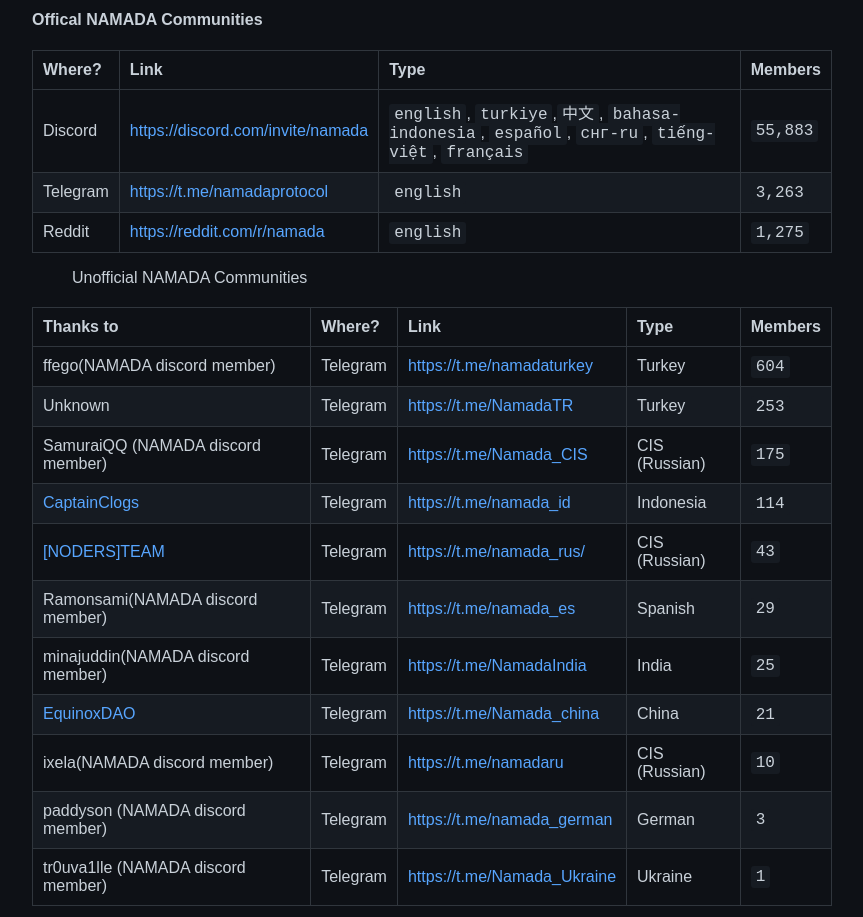
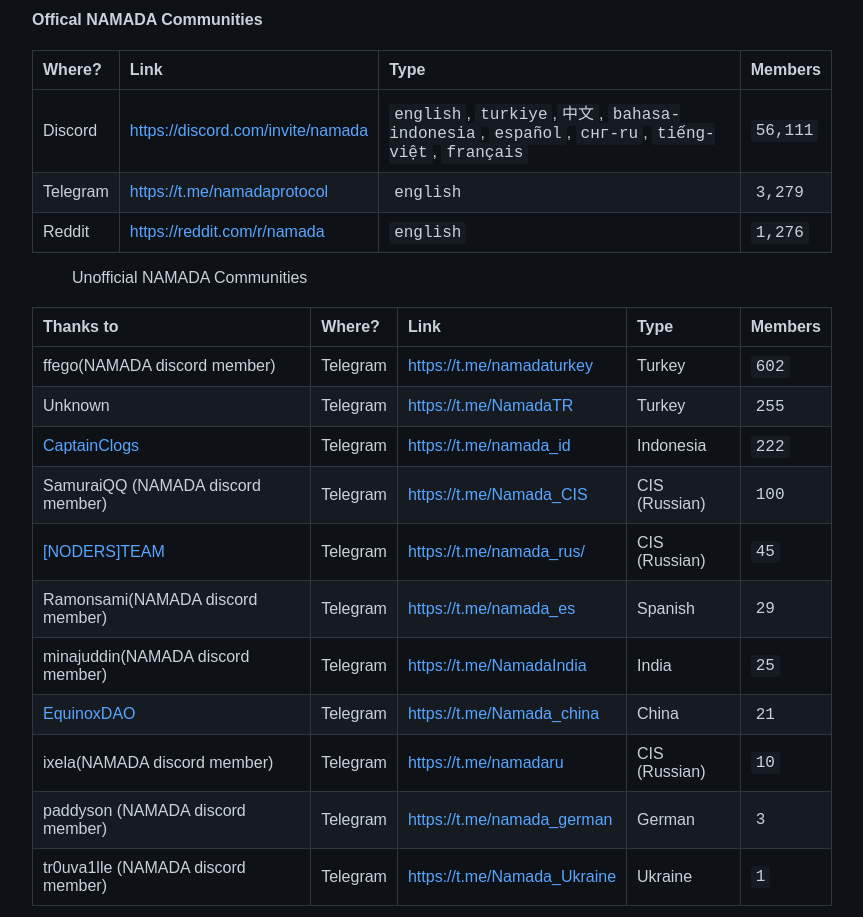
Before and after one commit to MELLIFERA-Labs/namada-awesome, a plain HTML site: page docs/index.html in a window 1280 px wide. Shown: the part 1740-2657 px from the top of the page, without its empty margins (208-1071 px from the left). Drawn offline with Linux system fonts and the light colour scheme.

Commit message:
docs: generate index.html

```diff
--- a/docs/index.html
+++ b/docs/index.html
@@ -80,19 +80,19 @@
 <td>Discord</td>
 <td style="text-align:left"><a href="https://discord.com/invite/namada">https://discord.com/invite/namada</a></td>
 <td style="text-align:left"><code>english</code>, <code>turkiye</code>,<code>中文</code>, <code>bahasa-indonesia</code>, <code>español</code>, <code>снг-ru</code>, <code>tiếng-việt</code>, <code>français</code></td>
-<td style="text-align:left"><!--members_count--><code>55,883</code></td>
+<td style="text-align:left"><!--members_count--><code>56,111</code></td>
 </tr>
 <tr>
 <td>Telegram</td>
 <td style="text-align:left"><a href="https://t.me/namadaprotocol">https://t.me/namadaprotocol</a></td>
 <td style="text-align:left"><code>english</code></td>
-<td style="text-align:left"><!--members_count--><code>3,263</code></td>
+<td style="text-align:left"><!--members_count--><code>3,279</code></td>
 </tr>
 <tr>
 <td>Reddit</td>
 <td style="text-align:left"><a href="https://reddit.com/r/namada">https://reddit.com/r/namada</a></td>
 <td style="text-align:left"><code>english</code></td>
-<td style="text-align:left"><!--members_count--><code>1,275</code></td>
+<td style="text-align:left"><!--members_count--><code>1,276</code></td>
 </tr>
 </tbody>
 </table>
@@ -115,35 +115,35 @@
 <td style="text-align:left">Telegram</td>
 <td style="text-align:left"><a href="https://t.me/namadaturkey">https://t.me/namadaturkey</a></td>
 <td style="text-align:left">Turkey</td>
-<td style="text-align:left"><!--members_count--><code>604</code></td>
+<td style="text-align:left"><!--members_count--><code>602</code></td>
 </tr>
 <tr>
 <td style="text-align:left">Unknown</td>
 <td style="text-align:left">Telegram</td>
 <td style="text-align:left"><a href="https://t.me/NamadaTR">https://t.me/NamadaTR</a></td>
 <td style="text-align:left">Turkey</td>
-<td style="text-align:left"><!--members_count--><code>253</code></td>
+<td style="text-align:left"><!--members_count--><code>255</code></td>
+</tr>
+<tr>
+<td style="text-align:left"><a href="https://twitter.com/captainclogs">CaptainClogs</a></td>
+<td style="text-align:left">Telegram</td>
+<td style="text-align:left"><a href="https://t.me/namada_id">https://t.me/namada_id</a></td>
+<td style="text-align:left">Indonesia</td>
+<td style="text-align:left"><!--members_count--><code>222</code></td>
 </tr>
 <tr>
 <td style="text-align:left">SamuraiQQ  (NAMADA discord member)</td>
 <td style="text-align:left">Telegram</td>
 <td style="text-align:left"><a href="https://t.me/Namada_CIS">https://t.me/Namada_CIS</a></td>
 <td style="text-align:left">CIS (Russian)</td>
-<td style="text-align:left"><!--members_count--><code>175</code></td>
-</tr>
-<tr>
-<td style="text-align:left"><a href="https://twitter.com/captainclogs">CaptainClogs</a></td>
-<td style="text-align:left">Telegram</td>
-<td style="text-align:left"><a href="https://t.me/namada_id">https://t.me/namada_id</a></td>
-<td style="text-align:left">Indonesia</td>
-<td style="text-align:left"><!--members_count--><code>114</code></td>
+<td style="text-align:left"><!--members_count--><code>100</code></td>
 </tr>
 <tr>
 <td style="text-align:left"><a href="https://noders.team/">[NODERS]TEAM</a></td>
 <td style="text-align:left">Telegram</td>
 <td style="text-align:left"><a href="https://t.me/namada_rus/">https://t.me/namada_rus/</a></td>
 <td style="text-align:left">CIS (Russian)</td>
-<td style="text-align:left"><!--members_count--><code>43</code></td>
+<td style="text-align:left"><!--members_count--><code>45</code></td>
 </tr>
 <tr>
 <td style="text-align:left">Ramonsami(NAMADA discord member)</td>
```
